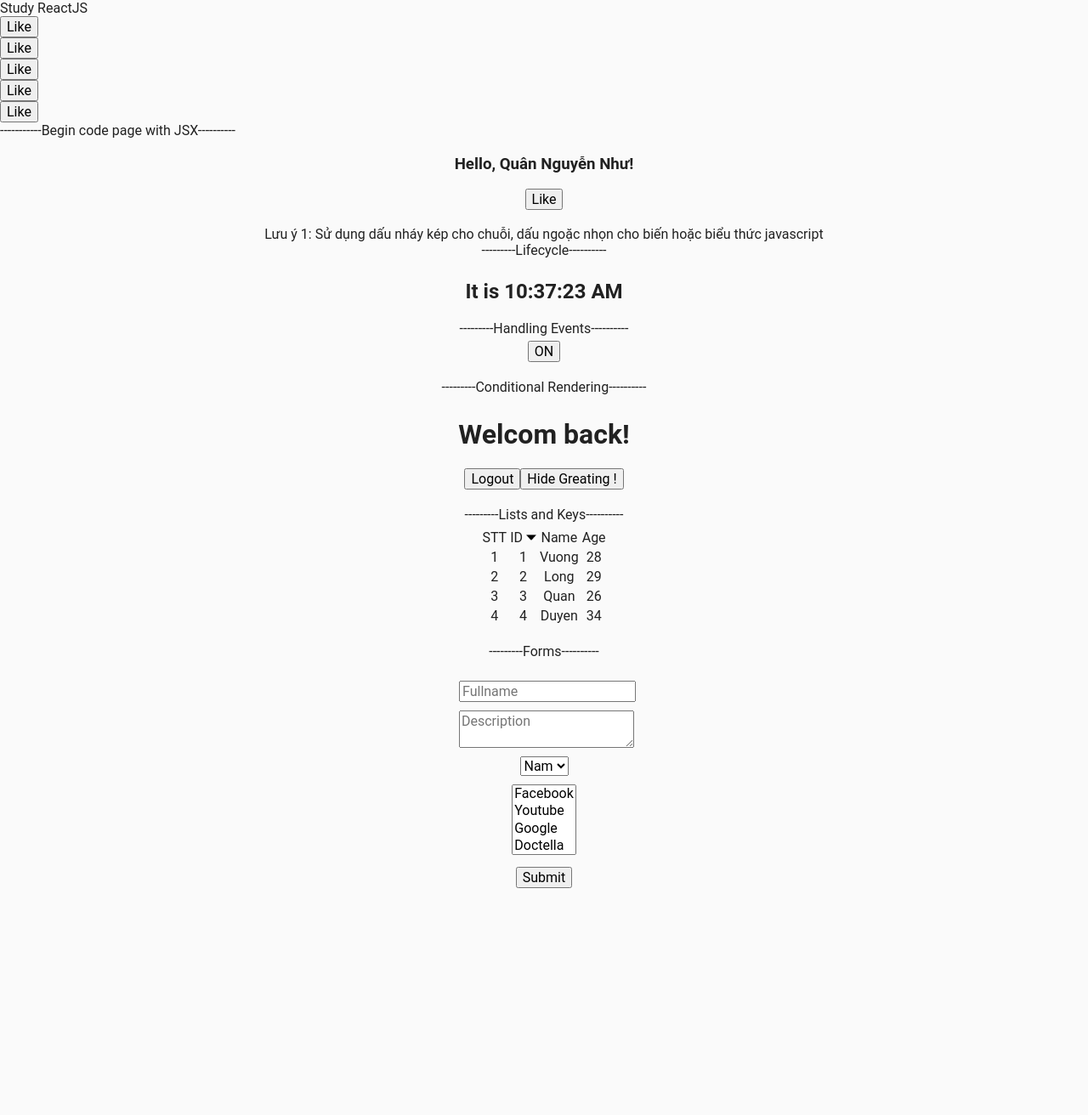
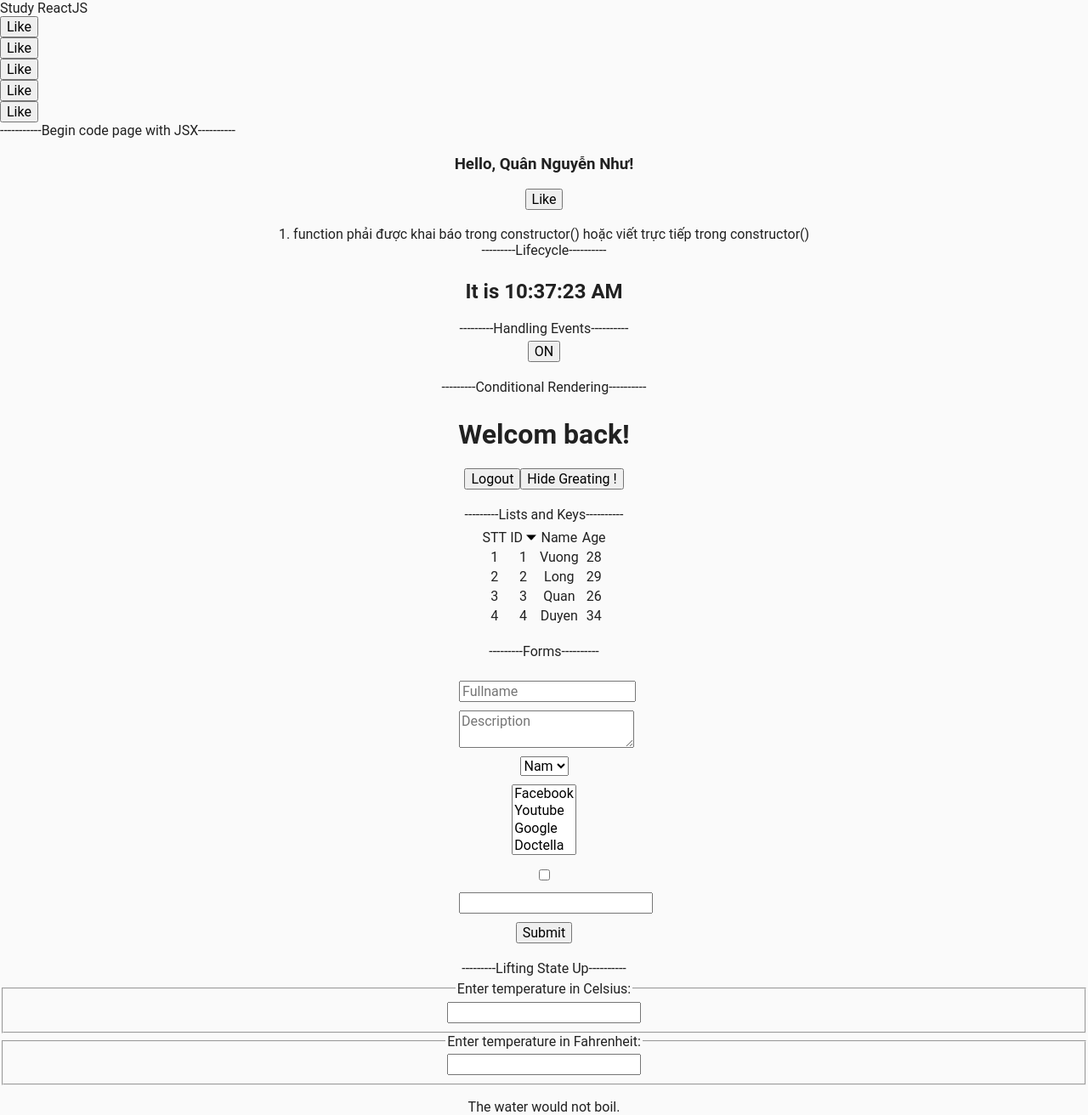
Before and after one commit to quannn82/reactjs, a PHP site: page / in a window 1280 px wide. Shown: the whole page at 85% size. Before the commit the page ends 1045 px from the top, so only its background shows below. Run offline with PHP 8.4, Linux system fonts and the light colour scheme; some libraries are stand-ins or nearby versions.

Commit message:
Upd React demo

```diff
--- a/assets/js/react.component.js
+++ b/assets/js/react.component.js
@@ -64,7 +64,7 @@ const user = {
         firstName: 'Quân',
         lastName: 'Nguyễn Như'
     },
-    note_1 = 'Lưu ý 1: Sử dụng dấu nháy kép cho chuỗi, dấu ngoặc nhọn cho biến hoặc biểu thức javascript';
+    note_1 = '1. function phải được khai báo trong constructor() hoặc viết trực tiếp trong constructor()';
 
 function getGreeting(user) {
   let text;
@@ -340,54 +340,46 @@ class FormDemo extends React.Component {
       userName: '',
       description: '',
       gender: "1",
-      listMulti: []
+      listMulti: [],
+      isCheck: false
     };
+    this.inputRef = React.createRef(); //Uncontrolled Components
 
-    this.handleChange = this.handleChange.bind(this);
     this.handleSubmit = this.handleSubmit.bind(this);
-    this.handleChangeDes = this.handleChangeDes.bind(this);
-    this.handleChangeGender = (event) => {
-      this.setState({gender: event.target.value});
-    }
-    this.handleChangeMulti = (e) => {
-      let options = e.target.options,
-          value = [];
-      for (var i = 0; i < options.length; i++) {
-        if (options[i].selected) {
-          value.push(options[i].value);
-        }
-      }
-      this.setState({listMulti: value});
-    }
+    this.handleInputChange = this.handleInputChange.bind(this);
   }
   handleSubmit(event) {
     event.preventDefault();
     console.log('Submit Form !');
+    console.log(this.inputRef.current.value);
   }
-  handleChange(event) {
-    this.setState({userName: event.target.value});
-  }
-  handleChangeDes(event) {
-    this.setState({description: event.target.value});
+  handleInputChange(e) {
+    const target = e.target;
+    const value = target.type === 'checkbox' ? target.checked : target.value;
+    const name = target.name;
+
+    this.setState({
+      [name]: value
+    });
   }
 
   render() {
     return(
       <form className="demo-forms" onSubmit={this.handleSubmit}>
         <div className="row">
-            <input type="text" className="item-form" placeholder="Fullname" value={this.state.userName} onChange={this.handleChange} />
+            <input type="text" name="userName" className="item-form" placeholder="Fullname" value={this.state.userName} onChange={this.handleInputChange} />
         </div>
         <div className="row">
-          <textarea value={this.state.description} className="item-form" placeholder="Description" onChange={this.handleChangeDes} />
+          <textarea value={this.state.description} name="description" className="item-form" placeholder="Description" onChange={this.handleInputChange} />
         </div>
         <div className="row">
-          <select value={this.state.gender} onChange={this.handleChangeGender} >
+          <select value={this.state.gender} name="gender" onChange={this.handleInputChange} >
             <option value="1">Nam</option>
             <option value="2">Nữ</option>
           </select>
         </div>
         <div className="row">
-          <select multiple={true} value={this.state.listMulti} onChange={this.handleChangeMulti} >
+          <select multiple={true} name="listMulti" value={this.state.listMulti} onChange={this.handleInputChange} >
             <option value="Facebook">Facebook</option>
             <option value="Youtube">Youtube</option>
             <option value="Google">Google</option>
@@ -396,10 +388,91 @@ class FormDemo extends React.Component {
           </select>
         </div>
         <div className="row">
+          <input type="checkbox" name="isCheck" onChange={this.handleInputChange} checked={this.state.isCheck}/>
+        </div>
+        <div className="row">
+          <input type="text" ref={this.inputRef} />
+        </div>
+        <div className="row">
           <input type="submit" value="Submit" />
         </div>
 
       </form>
+    );
+  }
+}
+
+const scaleNames = {
+  c: 'Celsius',
+  f: 'Fahrenheit'
+};
+class TemperatureInput extends React.Component {
+  constructor(props) {
+    super(props);
+    this.handleChange = this.handleChange.bind(this);
+  }
+  handleChange(e) {
+    this.props.onTemperatureChange(e.target.value);
+  }
+  render() {
+    const temperature = this.props.temperature;
+    const scale = this.props.scale;
+    return (
+      <fieldset>
+        <legend>Enter temperature in {scaleNames[scale]}:</legend>
+        <input value={temperature}
+               onChange={this.handleChange} />
+      </fieldset>
+    );
+  }
+}
+function BoilingVerdict (props) {
+  if (props.celsius >= 100) {
+    return <p>The water would boil.</p>;
+  }
+  return <p>The water would not boil.</p>;
+}
+function toCelsius(fahrenheit) {
+  return (fahrenheit - 32) * 5 / 9;
+}
+function toFahrenheit(celsius) {
+  return (celsius * 9 / 5) + 32;
+}
+function tryConvert(temperature, convert) {
+  const input = parseFloat(temperature);
+  if (Number.isNaN(input)) {
+    return '';
+  }
+  const output = convert(input);
+  const rounded = Math.round(output * 1000) / 1000;
+  return rounded.toString();
+}
+class Calculator extends React.Component {
+  constructor(props) {
+    super(props);
+    this.handleCelsiusChange = this.handleCelsiusChange.bind(this);
+    this.handleFahrenheitChange = this.handleFahrenheitChange.bind(this);
+    this.state = {temperature: '', scale: 'c'};
+  }
+  handleCelsiusChange(temperature) {
+    this.setState({scale: 'c', temperature});
+  }
+
+  handleFahrenheitChange(temperature) {
+    this.setState({scale: 'f', temperature});
+  }
+  render() {
+    const scale = this.state.scale;
+    const temperature = this.state.temperature;
+    const celsius = scale === 'f' ? tryConvert(temperature, toCelsius) : temperature;
+    const fahrenheit = scale === 'c' ? tryConvert(temperature, toFahrenheit) : temperature;
+    return (
+      <div className="lifting-state">
+        <TemperatureInput scale="c" temperature={celsius} onTemperatureChange={this.handleCelsiusChange}/>
+        <TemperatureInput scale="f" temperature={fahrenheit} onTemperatureChange={this.handleFahrenheitChange}/>
+
+        <BoilingVerdict celsius={parseFloat(celsius)} />
+      </div>
     );
   }
 }
@@ -430,6 +503,11 @@ class MyApp extends React.Component {
           <div className="title">---------Forms----------</div>
           <FormDemo />
         </div>
+        <div className="item-home">
+          <div className="title">---------Lifting State Up----------</div>
+          <Calculator />
+
+        </div>
       </div>
     );
   }
--- a/index.php
+++ b/index.php
@@ -1,18 +1,3 @@
-<?php
-//	THIS SOURCE CODE IS INTELLECTUAL PROPERTY OF PATIENT DOCTOR
-//	TECHNOLOGIES, INC. This source code cannot be copied, modified, printed,
-//	reproduced or used in any way, shape or form without prior permission from
-//	Patient Doctor Technologies, Inc. ANY ATTEMPTS TO COPY, MODIFY, PRINT,
-//	REPRODUCE OR USE THIS SOURCE CODE WITHOUT PERMISSION FROM
-//	PATIENT DOCTOR TECHNOLOGIES, INC ARE STRICTLY PROHIBITED.
-//
-//	Anyone creating, updating, or viewing this source code in any way, shape
-//	or form is bound by this copyright message, including Patient Doctor
-//	Technologies' employees, contractors, partners, or any other associated or
-//	non-associated person, entity or a system.
-//
-//	Copyright 2018 Patient Doctor Technologies, Inc., All rights reserved.
-?>
 <!DOCTYPE html>
 <html lang="en">
 <head>
```
